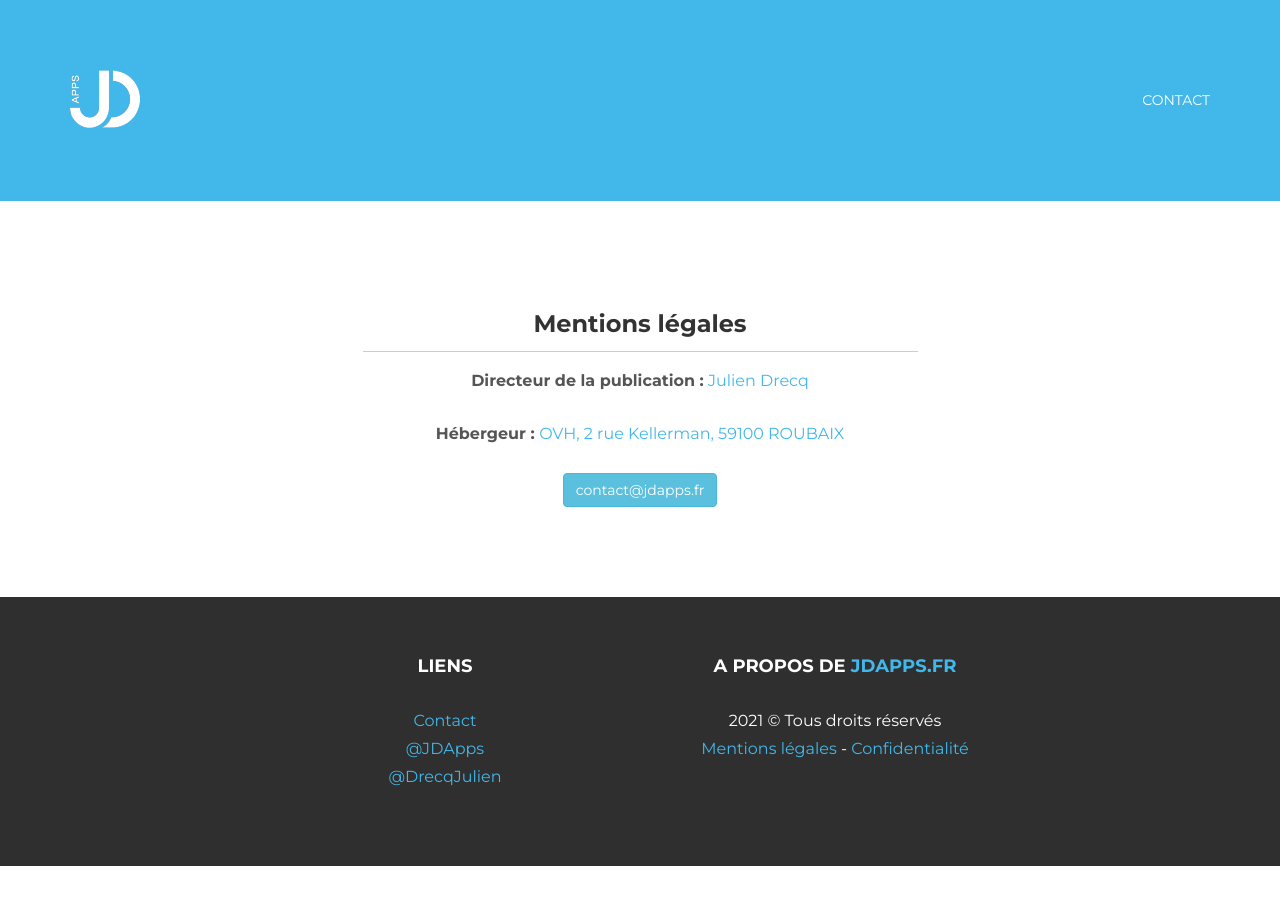
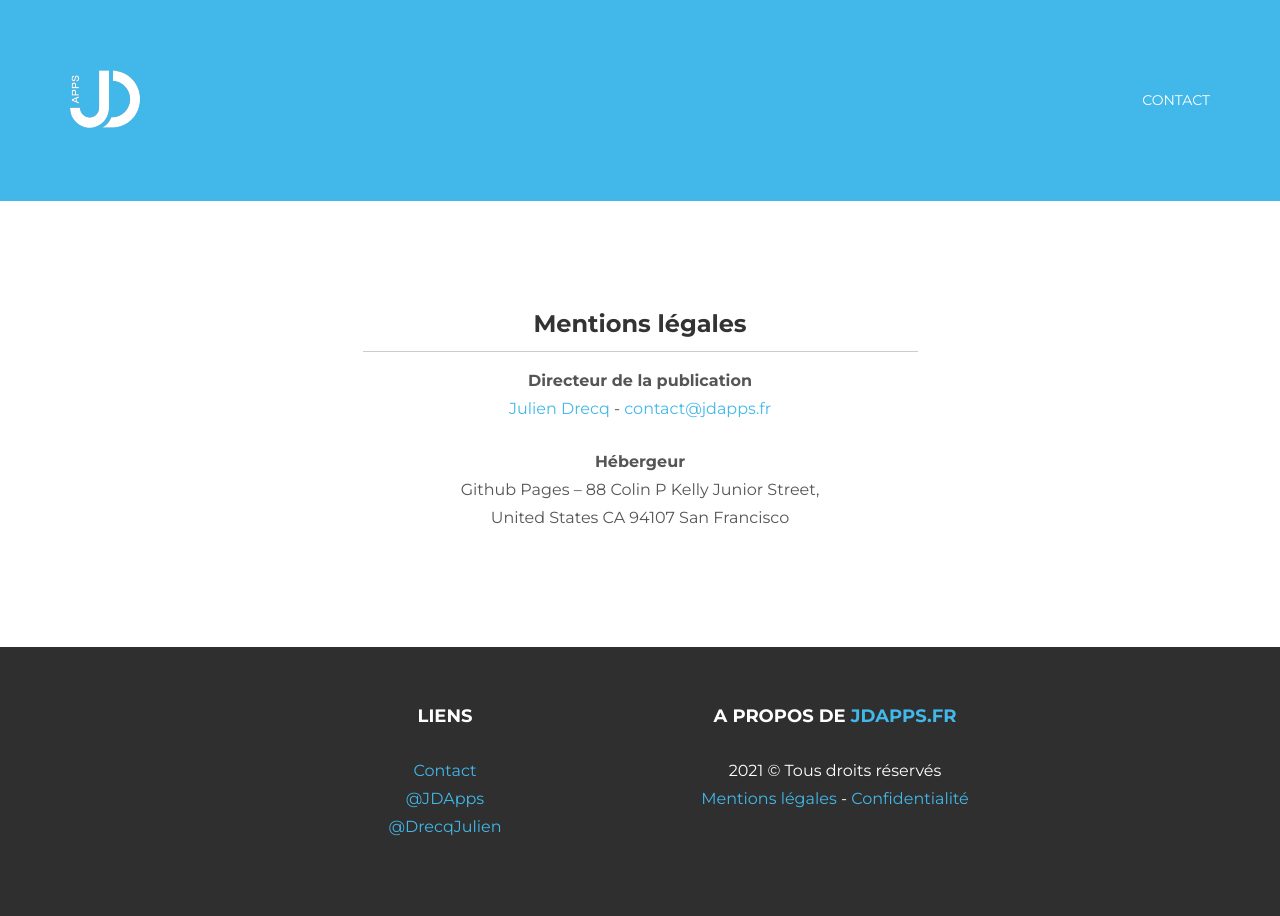
Before and after one commit to JDApps-fr/JDApps-fr.github.io, a Jekyll site: the page built from mentions-legales.html, in a window 1280 px wide. Built offline with Jekyll 4.4.1, drawn with Linux system fonts in a browser that asks for light colours; nearby versions of some CDN libraries.

Commit message:
Improve page legal notice

```diff
--- a/mentions-legales.html
+++ b/mentions-legales.html
@@ -9,9 +9,20 @@ title: Mentions légales
         <div class="col-lg-6 col-lg-offset-3 centered">
             <h3>Mentions légales</h3>
             <hr />
-            <p><b>Directeur de la publication :</b> <a target="_blank" href="https://twitter.com/DrecqJulien">Julien Drecq</a></p>
-            <p><b>Hébergeur : </b> <a target="_blank" href="http://www.ovh.com/">OVH, 2 rue Kellerman, 59100 ROUBAIX</a></p>
-            <a href="mailto:contact@jdapps.fr" class="btn btn-info centered">contact@jdapps.fr</a>
+            <p>
+                <b>Directeur de la publication</b>
+                <br />
+                <a target="_blank" href="https://twitter.com/DrecqJulien">Julien Drecq</a>
+                -
+                <a href="mailto:contact@jdapps.fr">contact@jdapps.fr</a>
+            </p>
+            <p>
+                <b>Hébergeur</b>
+                <br />
+                Github Pages – 88 Colin P Kelly Junior Street,
+                <br />
+                United States CA 94107 San Francisco
+            </p>
         </div>
     </div>
 </div>
```
